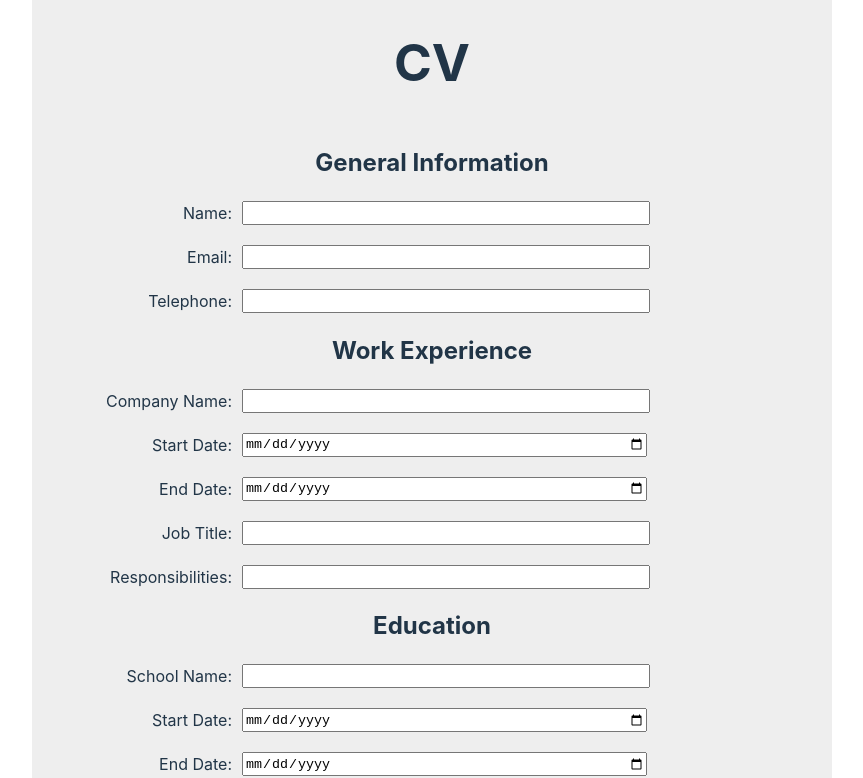
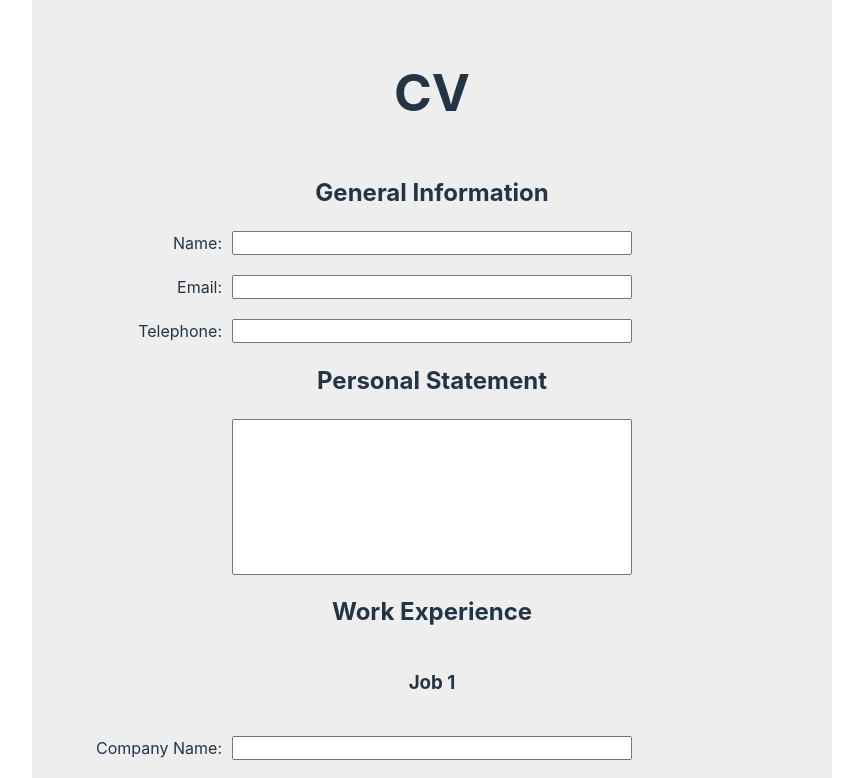
Before and after one commit to parkypark92/CV-builder, a React (Vite) app: page / in a window 1280 px wide. Shown: the top 778 px of the page, without its empty margins (208-1071 px from the left). Built offline with nearby package versions, Linux system fonts and the light colour scheme.

Commit message:
create button that adds a new job with it's own inputs

```diff
--- a/src/App.css
+++ b/src/App.css
@@ -1,3 +1,7 @@
+* {
+  box-sizing: border-box;
+}
+
 #root {
   width: 100%;
   text-align: center;
@@ -7,6 +11,7 @@
 
 .main-ctnr {
   background-color: #eeeeee;
+  padding: 30px;
   width: 100%;
   max-width: 800px;
   min-height: 100vh;
@@ -27,10 +32,19 @@
 }
 
 label {
-  width: 200px;
+  width: 160px;
   text-align: right;
 }
 
 input {
   width: 400px;
 }
+
+textarea {
+  width: 400px;
+  resize: none;
+}
+
+.personal-statement {
+  align-items: center;
+}
--- a/src/App.jsx
+++ b/src/App.jsx
@@ -1,5 +1,6 @@
 import { useState } from 'react'
 import GeneralInformation from './components/GeneralInformation'
+import PersonalStatement from './components/PersonalStatement'
 import WorkExperience from './components/WorkExperience'
 import Education from './components/Education'
 import './App.css'
@@ -9,9 +10,12 @@ function App() {
 
     <div className='main-ctnr'>
       <h1>CV</h1>
-      <GeneralInformation/>
-      <WorkExperience/>
-      <Education/>
+      <form action="">
+        <GeneralInformation/>
+        <PersonalStatement/>
+        <WorkExperience/>
+        <Education/>
+      </form>
     </div>
   )
 }
--- /dev/null
+++ b/src/components/PersonalStatement.jsx
@@ -0,0 +1,8 @@
+export default function PersonalStatement() {
+    return (
+        <div className="wrapper personal-statement">
+            <h2>Personal Statement</h2>
+            <textarea name="" id="" cols="30" rows="10"></textarea>
+        </div>
+    )
+}
--- a/src/components/WorkExperience.jsx
+++ b/src/components/WorkExperience.jsx
@@ -1,17 +1,28 @@
 import Input from "./Input"
+import { useState } from "react"
 
 export default function WorkExperience() {
+    const [jobIds, setJobIds] = useState([1]);
+
+    const handleAddJob = () => setJobIds([...jobIds, jobIds.length + 1]);
+
     return (
         <div className="wrapper ">
             <h2>Work Experience</h2>
-            <div className="wrapper inputs">
-                <Input label="Company Name" id="company"></Input>
-                <Input label="Start Date" type='date' id="job-start"></Input>
-                <Input label="End Date" type='date' id="job-end"></Input>
-                <Input label="Job Title" id="title"></Input>
-                <Input label="Responsibilities" id="responsibilities"></Input>
+            {jobIds.map(jobId => {
+                return (
+                    <div className="wrapper inputs" key={jobId}>
+                        <h3>Job {jobId}</h3>
+                <Input label="Company Name" id={"company" + jobId}></Input>
+                <Input label="Start Date" type='date' id={"job-start" + jobId}></Input>
+                <Input label="End Date" type='date' id={"job-end" + jobId}></Input>
+                <Input label="Job Title" id={"title" + jobId}></Input>
+                <Input label="Responsibilities" id={"responsibilities" + jobId}></Input>
             </div>
+                )
+            })}
 
+            <button type="button" onClick={handleAddJob}>ADD</button>
         </div>
     )
 }
```
